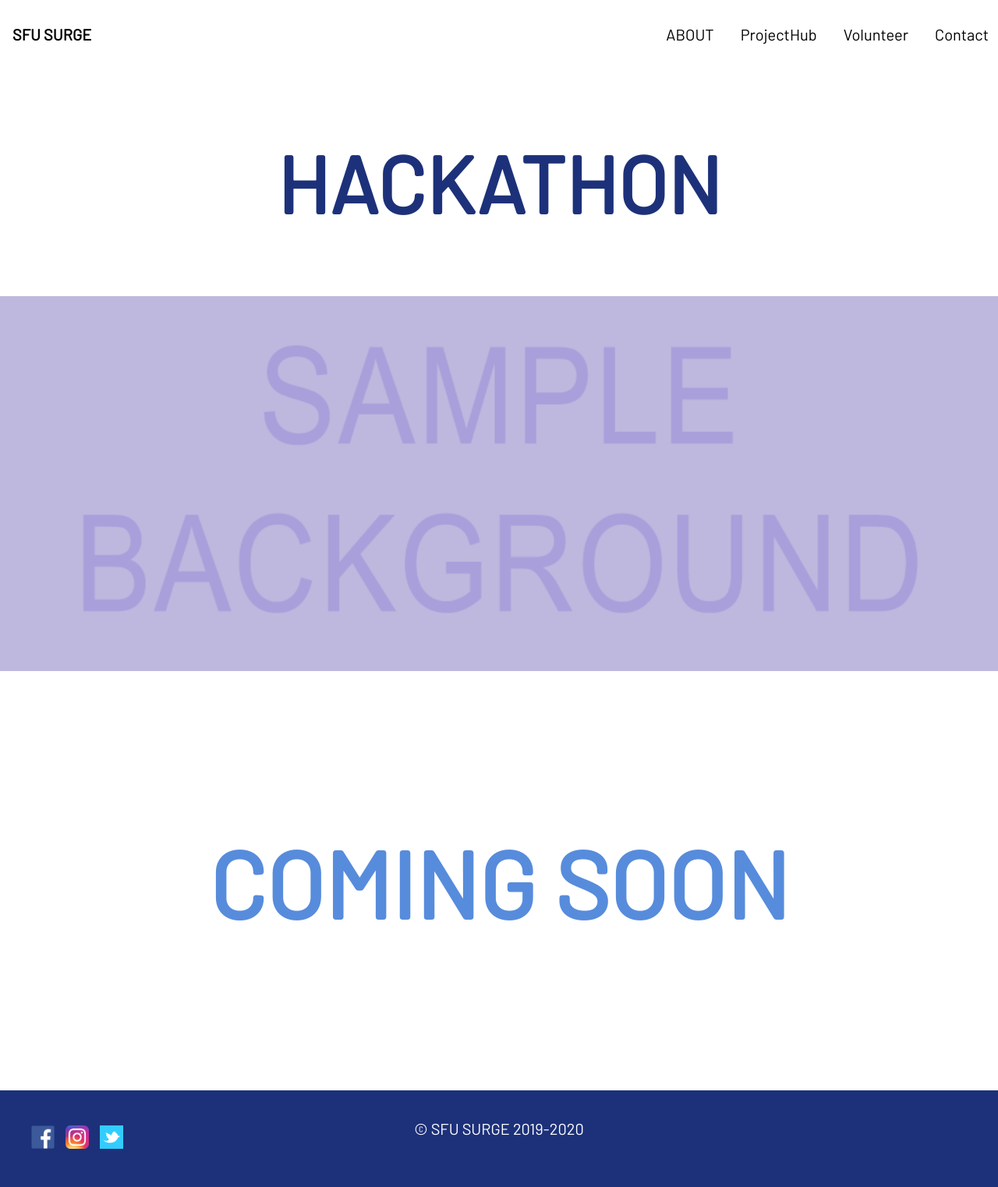
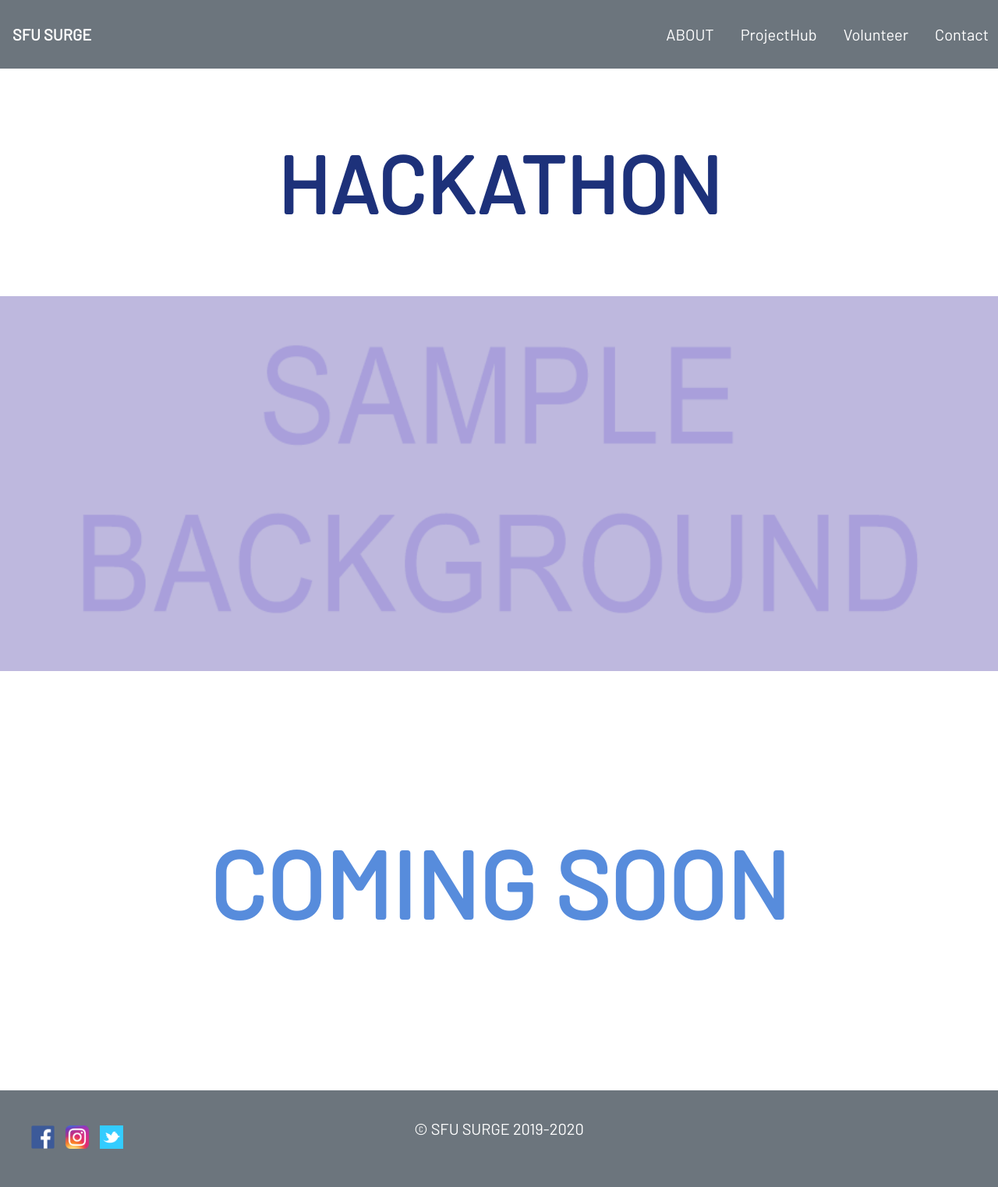
Before and after one commit to sfusurge/z-archived-sfusurge.github.io.v1, a Jekyll site: the page built from _pages/hackathon.html, in a window 1280 px wide. Shown: the whole page at 78% size. Built offline with Jekyll 4.4.1, drawn with Linux system fonts in a browser that asks for light colours.

Commit message:
updated header style
on hover change to orange

```diff
--- a/assets/css/standard.css
+++ b/assets/css/standard.css
@@ -22,13 +22,14 @@ a.button:hover {
 }
 
 a{
-	color: black;
+	color: rgb(255, 255, 255);
 	text-decoration: none;
 }
 
 
 
 header {
+	background-color: #6c757d;
 	padding: 12px;
 	text-align: right;
 	position: relative;
@@ -43,7 +44,7 @@ header {
 }
 
 .title a:hover{
-		color: #578cdc;
+		color: #ffb255;
 }
 
 ul#horizontal-list {
@@ -61,7 +62,7 @@ ul#horizontal-list {
 		display: inline;
 	}
 	ul#horizontal-list a:hover {
-		color: #578cdc;
+		color: #ffb255;
 	}
 
 
@@ -186,8 +187,8 @@ ul#listing-template {
 
 
 footer {
+	background-color: #6c757d;
 	text-align: center;
-	background-color: #1d317a;
 	height: 100px;
 	padding: 12px;
 	position: relative;
@@ -204,7 +205,7 @@ ul#horizontal-list-2 {
 		color: white;
 	}
 	ul#horizontal-list-2 a:hover {
-		color: #578cdc;
+		color: #ffb255;
 	}
 
 .contact {
```
Also changed, not shown: assets/css/mainpage.css (+6 -5 lines), readme.md.
